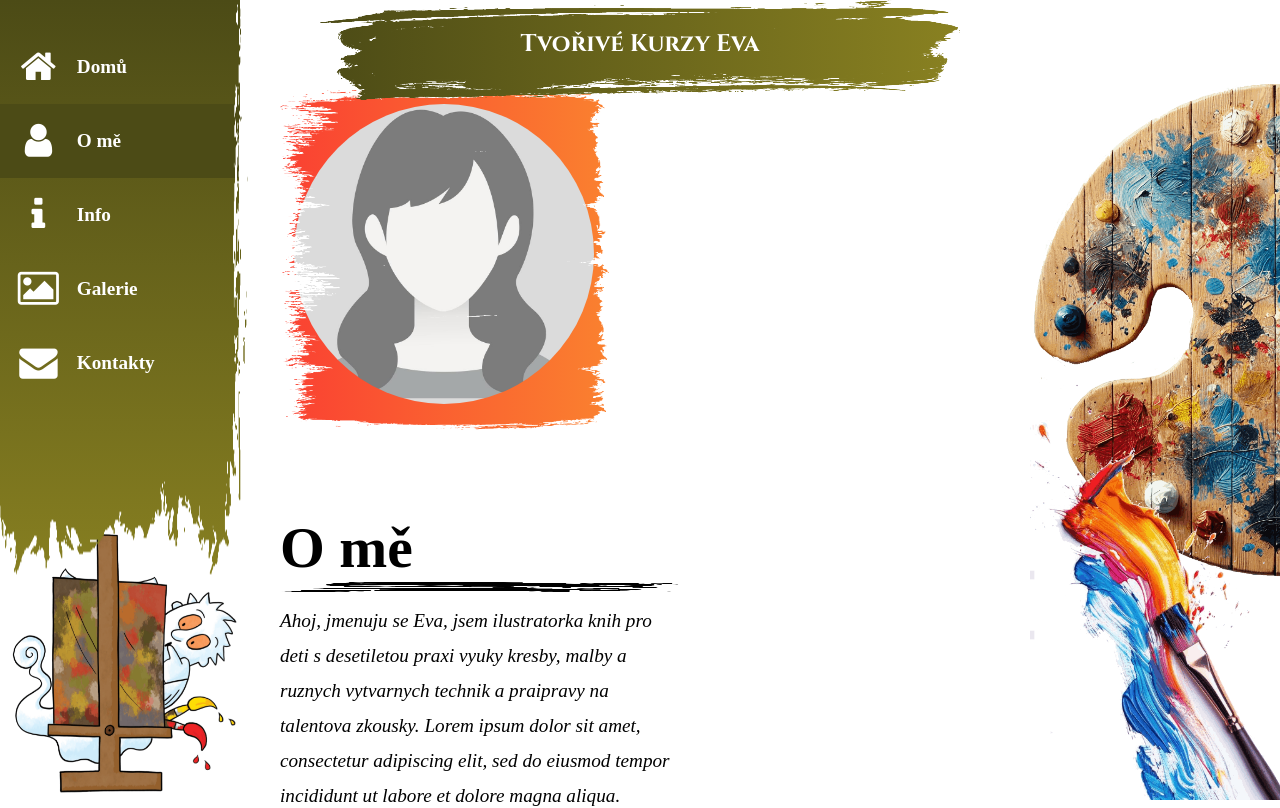
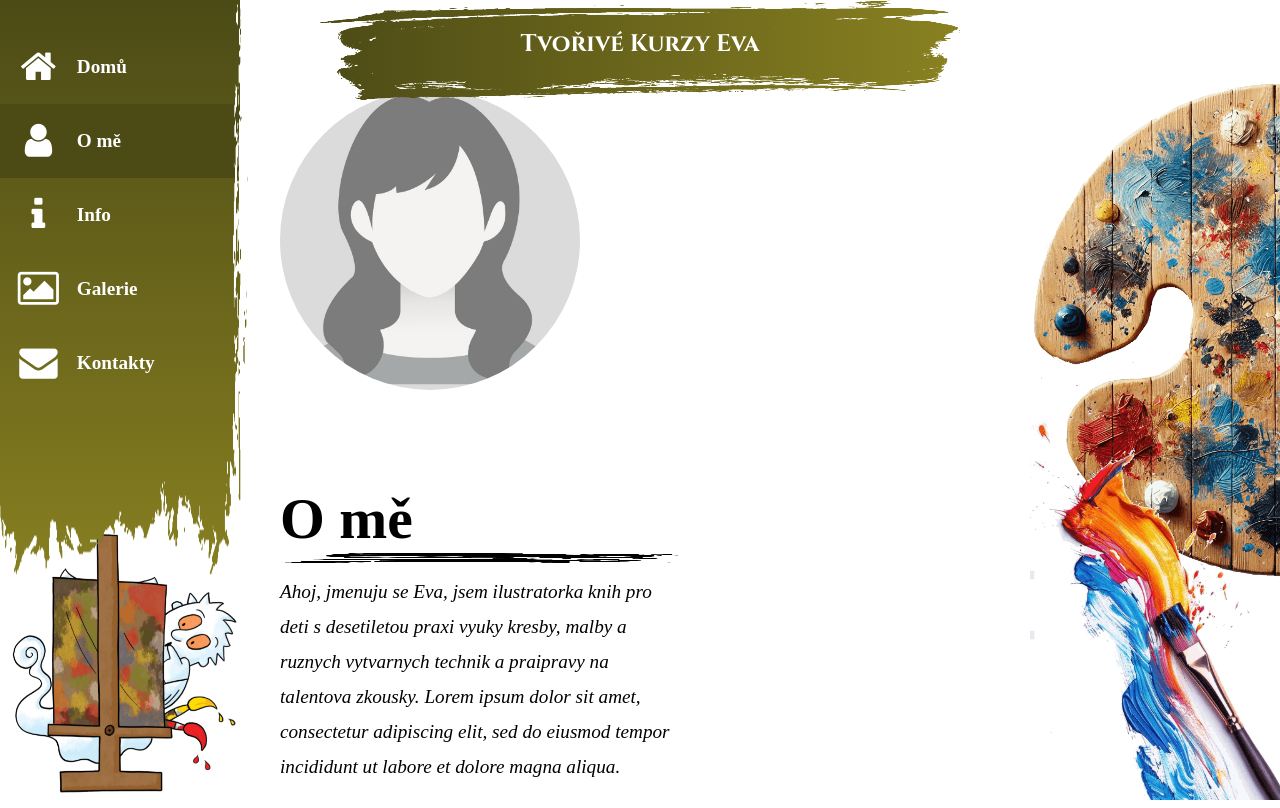
Before and after one commit to pulcovamon/tvorive-kurzy, a React (Vite) app: page /o-me in a window 1280 px wide. Shown: the top 808 px of the page. Built offline with nearby package versions, Linux system fonts and the light colour scheme; the HTML template or start-up script is replaced by a standard one; a web font is replaced by a local one.

Commit message:
remove red brush effect from avatar

```diff
--- a/src/pages/AboutMe.tsx
+++ b/src/pages/AboutMe.tsx
@@ -2,7 +2,7 @@ const AboutMe = () => {
     return <div className="info-page">
         <div className="text-inside-container-info">
           <div className="lecturer">
-            <div className="brush-effect">
+            <div className="">
               <img className="avatar" src="avatar.jpg" />
             </div>
             <div className="lecturer-intro">
```
